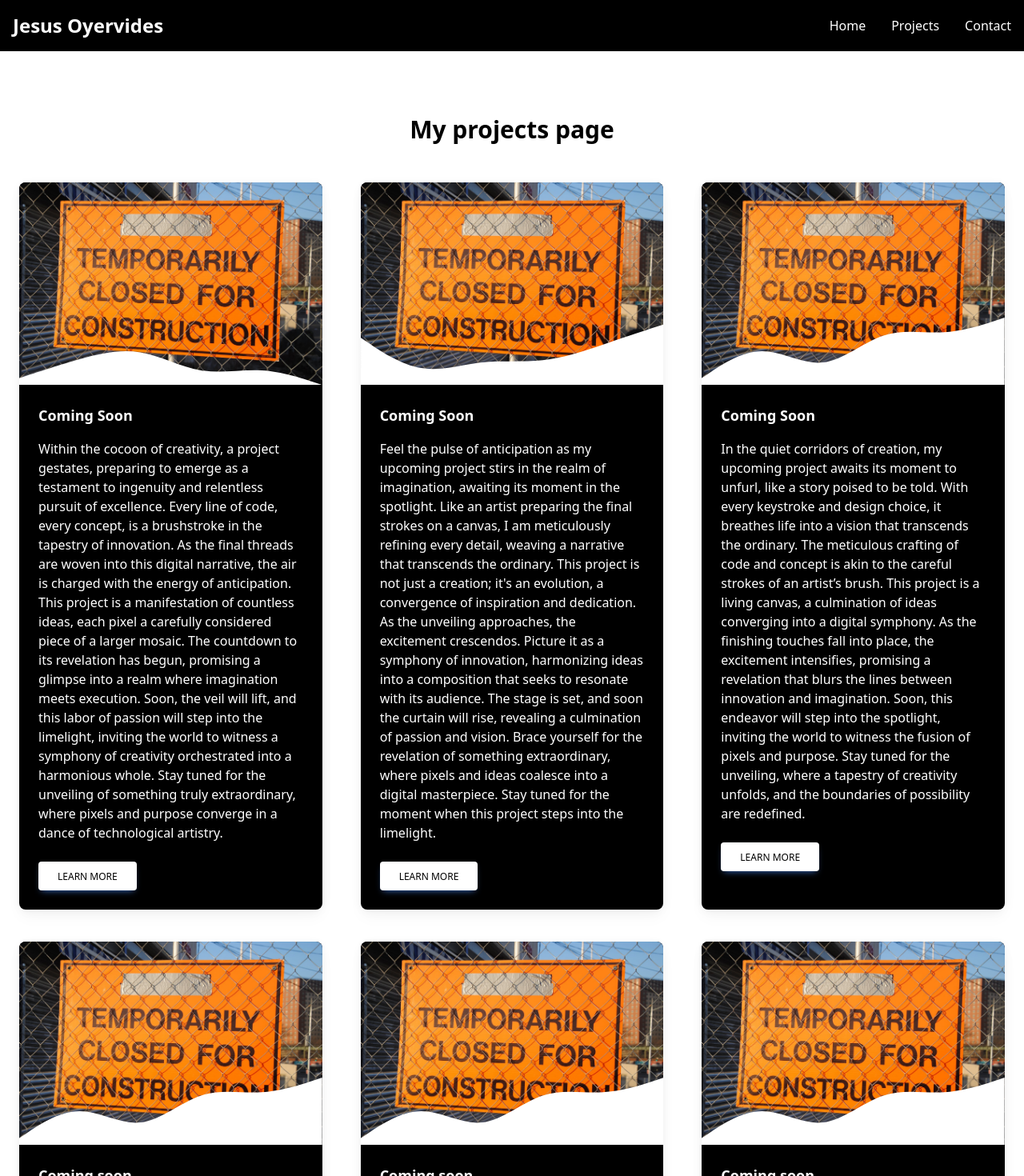
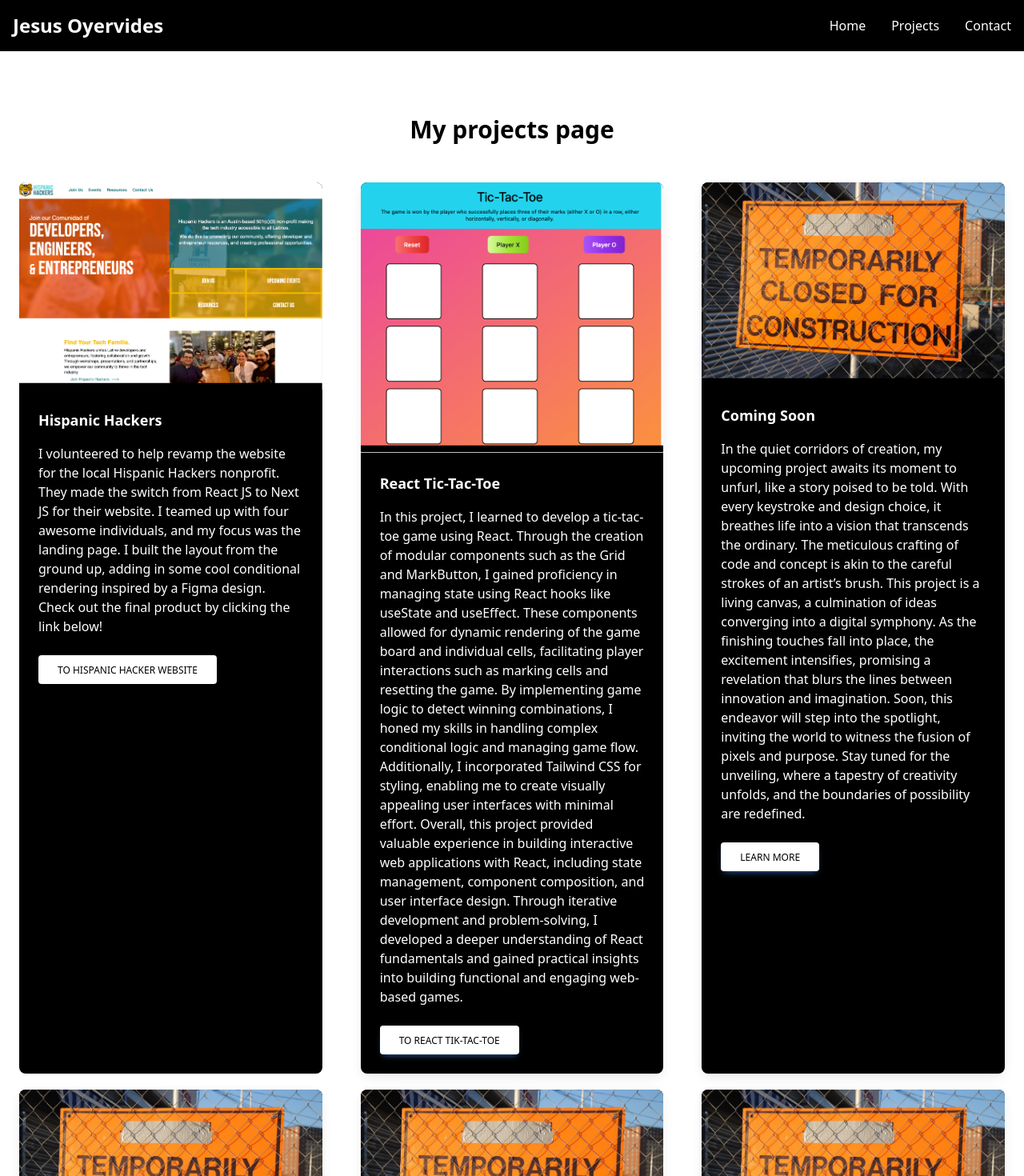
Before and after one commit to jesusoyer/nextjs-portfolio, a Next.js app: page /projects in a window 1280 px wide. Shown: the top 1470 px of the page at 80% size. Built offline with nearby package versions, Linux system fonts and the light colour scheme.

Commit message:
added new project

```diff
--- a/components/HomepageProjects.tsx
+++ b/components/HomepageProjects.tsx
@@ -1,5 +1,6 @@
 import comingSoon from "../public/comingSoon.jpg";
 import hispanicHackers from "../public/HispanicHackers.png";
+import TicTacToe from "../public/Tic tac toe image.png"
 import Image from "next/image";
 export default function HomeProjects() {
   return (
@@ -21,7 +22,7 @@ export default function HomeProjects() {
                   <span className="text-danger dark:text-danger-500">
                     Hispanic Hackers website
                   </span>{" "}
-                  project
+
                 </h2>
                 <p className="mb-6 pb-2 text-white dark:text-neutral-300">
                 I volunteered to help revamp the website for the local Hispanic Hackers nonprofit. They made the switch from React JS to Next JS for their website. I teamed up with four awesome individuals, and my focus was the landing page. I built the layout from the ground up, adding in some cool conditional rendering inspired by a Figma design. Check out the final product by clicking the link below!
@@ -49,29 +50,28 @@ export default function HomeProjects() {
             <div className="w-full shrink-0 grow-0 basis-auto md:w-8/12">
               <div className="px-6 py-12 md:px-12">
                 <h2 className="mb-6 text-3xl text-white font-bold">
-                  <span className="text-white ">"coming soon"</span> project
+                  <span className="text-white ">React.js TIC-TAC-TOE</span>
                 </h2>
                 <p className="mb-6 pb-2 text-white dark:text-neutral-300">
-                  In the quiet expanse of my thoughts, a sensation has ensnared
-                  me, I believe, since that moment... ...that moment when
-                  inspiration descended like stardust. It was almost as if...
-                  ...as if it were a sequence from a reverie. Nothing grander,
-                  nothing simpler... ...than a captivating vista.
+                I learned to develop a tic-tac-toe game using React, creating modular components like Grid and MarkButton. This project enhanced my proficiency in state management with useState and useEffect hooks, enabling dynamic rendering and player interactions. It also honed my skills in game logic and UI design with Tailwind CSS.
                 </p>
                 <button
                   type="button"
                   className="inline-block rounded-full bg-white px-7 pb-2.5 pt-3 text-sm font-medium uppercase leading-normal text-black shadow-[0_4px_9px_-4px_#dc4c64] transition duration-150 ease-in-out hover:bg-danger-600 hover:shadow-[0_8px_9px_-4px_rgba(220,76,100,0.3),0_4px_18px_0_rgba(220,76,100,0.2)] focus:bg-danger-600 focus:shadow-[0_8px_9px_-4px_rgba(220,76,100,0.3),0_4px_18px_0_rgba(220,76,100,0.2)] focus:outline-none focus:ring-0 active:bg-danger-700 active:shadow-[0_8px_9px_-4px_rgba(220,76,100,0.3),0_4px_18px_0_rgba(220,76,100,0.2)] dark:shadow-[0_4px_9px_-4px_rgba(220,76,100,0.5)] dark:hover:shadow-[0_8px_9px_-4px_rgba(220,76,100,0.2),0_4px_18px_0_rgba(220,76,100,0.1)] dark:focus:shadow-[0_8px_9px_-4px_rgba(220,76,100,0.2),0_4px_18px_0_rgba(220,76,100,0.1)] dark:active:shadow-[0_8px_9px_-4px_rgba(220,76,100,0.2),0_4px_18px_0_rgba(220,76,100,0.1)]"
                   data-te-ripple-init
                   data-te-ripple-color="light"
+                  onClick={() => {
+                    window.open('https://main.dd8lletq4lb3y.amplifyapp.com/','_blank');
+                  }}
                 >
-                  Learn more
+                  To React Tic-Tac-Toe
                 </button>
               </div>
             </div>
-            <div className="block w-full shrink-0 grow-0 basis-auto md:w-4/12 lg:flex">
+            <div className="block w-full md:w-4/12 lg:flex">
               <Image
-                src={comingSoon}
-                alt="coming soon"
+                src={TicTacToe}
+                alt="Tic-Tac-Toe"
                 className="w-full rounded-t-lg md:rounded-tr-none md:rounded-bl-lg"
               />
             </div>
@@ -107,6 +107,7 @@ export default function HomeProjects() {
                   className="inline-block rounded-full bg-white px-7 pb-2.5 pt-3 text-sm font-medium uppercase leading-normal text-black shadow-[0_4px_9px_-4px_#dc4c64] transition duration-150 ease-in-out hover:bg-danger-600 hover:shadow-[0_8px_9px_-4px_rgba(220,76,100,0.3),0_4px_18px_0_rgba(220,76,100,0.2)] focus:bg-danger-600 focus:shadow-[0_8px_9px_-4px_rgba(220,76,100,0.3),0_4px_18px_0_rgba(220,76,100,0.2)] focus:outline-none focus:ring-0 active:bg-danger-700 active:shadow-[0_8px_9px_-4px_rgba(220,76,100,0.3),0_4px_18px_0_rgba(220,76,100,0.2)] dark:shadow-[0_4px_9px_-4px_rgba(220,76,100,0.5)] dark:hover:shadow-[0_8px_9px_-4px_rgba(220,76,100,0.2),0_4px_18px_0_rgba(220,76,100,0.1)] dark:focus:shadow-[0_8px_9px_-4px_rgba(220,76,100,0.2),0_4px_18px_0_rgba(220,76,100,0.1)] dark:active:shadow-[0_8px_9px_-4px_rgba(220,76,100,0.2),0_4px_18px_0_rgba(220,76,100,0.1)]"
                   data-te-ripple-init
                   data-te-ripple-color="light"
+
                 >
                   Learn more
                 </button>
--- a/components/ProjectsPage.tsx
+++ b/components/ProjectsPage.tsx
@@ -1,5 +1,7 @@
 import Image from "next/image";
 import Link from "next/link";
+import hispanicHackers from "../public/HispanicHackers.png";
+import TicTacToe from "../public/Tic tac toe image.png";
 
 import ContructionImage from "../public/constructionImage.jpg";
 export default function Homepage() {
@@ -11,54 +13,21 @@ export default function Homepage() {
           My projects page
         </h2>
 
-        <div className="grid gap-x-6 gap-y-10 lg:grid-cols-3 lg:gap-x-12">
-          <div
-            className="mb-6 block rounded-lg bg-black shadow-[0_2px_15px_-3px_rgba(0,0,0,0.07),0_10px_20px_-2px_rgba(0,0,0,0.04)] dark:bg-neutral-700 lg:mb-0"
-            data-te-ripple-init
-            data-te-ripple-color="light"
-          >
+        <div className="grid gap-x-6 gap-y-5 lg:grid-cols-3 lg:gap-x-12">
+        <div className="mb-6 lg:mb-0 bg-black rounded-lg" >
   <div className="relative overflow-hidden bg-cover bg-no-repeat">
-              <Image src={ContructionImage} alt="construction image" className="w-full rounded-t-lg" />
+    <Image src={hispanicHackers} alt="Hispanic Hackers Image" className="w-full rounded-t-lg" />
     <a href="#!">
-                <div className="absolute top-0 right-0 bottom-0 left-0 h-full w-full bg-fixed opacity-0 transition duration-300 ease-in-out hover:opacity-100 bg-[hsla(0,0%,98.4%,0.2)]"></div>
+      <div className="absolute top-0 right-0 bottom-0 left-0 h-full w-full bg-fixed opacity-0 transition duration-300 ease-in-out hover:opacity-100 bg-opacity-20"></div>
     </a>
-              <svg
-                className="absolute left-0 bottom-0 text-white dark:text-neutral-700"
-                xmlns="http://www.w3.org/2000/svg"
-                viewBox="0 0 1440 320"
-              >
-                <path
-                  fill="currentColor"
-                  d="M0,288L48,272C96,256,192,224,288,197.3C384,171,480,149,576,165.3C672,181,768,235,864,250.7C960,267,1056,245,1152,250.7C1248,256,1344,288,1392,304L1440,320L1440,320L1392,320C1344,320,1248,320,1152,320C1056,320,960,320,864,320C768,320,672,320,576,320C480,320,384,320,288,320C192,320,96,320,48,320L0,320Z"
-                ></path>
+    <svg className="absolute left-0 bottom-0 text-white" xmlns="http://www.w3.org/2000/svg" viewBox="0 0 1440 320">
+      <path fill="black" d="M0,288L1440,288L1440,320L0,320Z"></path>
     </svg>
   </div>
   <div className="p-6">
-              <h5 className="mb-4 text-lg text-white font-bold">Coming Soon</h5>
-              <p className="mb-6 text-white">
-                Within the cocoon of creativity, a project gestates, preparing
-                to emerge as a testament to ingenuity and relentless pursuit of
-                excellence. Every line of code, every concept, is a brushstroke
-                in the tapestry of innovation. As the final threads are woven
-                into this digital narrative, the air is charged with the energy
-                of anticipation. This project is a manifestation of countless
-                ideas, each pixel a carefully considered piece of a larger
-                mosaic. The countdown to its revelation has begun, promising a
-                glimpse into a realm where imagination meets execution. Soon,
-                the veil will lift, and this labor of passion will step into the
-                limelight, inviting the world to witness a symphony of
-                creativity orchestrated into a harmonious whole. Stay tuned for
-                the unveiling of something truly extraordinary, where pixels and
-                purpose converge in a dance of technological artistry.
-              </p>
-              <a
-                href="#!"
-                data-te-ripple-init
-                data-te-ripple-color="light"
-                className="inline-block rounded bg-white px-6 pb-2 pt-2.5 text-xs font-medium uppercase leading-normal text-black shadow-[0_4px_9px_-4px_#3b71ca] transition duration-150 ease-in-out hover:bg-primary-600 hover:shadow-[0_8px_9px_-4px_rgba(59,113,202,0.3),0_4px_18px_0_rgba(59,113,202,0.2)] focus:bg-primary-600 focus:shadow-[0_8px_9px_-4px_rgba(59,113,202,0.3),0_4px_18px_0_rgba(59,113,202,0.2)] focus:outline-none focus:ring-0 active:bg-primary-700 active:shadow-[0_8px_9px_-4px_rgba(59,113,202,0.3),0_4px_18px_0_rgba(59,113,202,0.2)] dark:shadow-[0_4px_9px_-4px_rgba(59,113,202,0.5)] dark:hover:shadow-[0_8px_9px_-4px_rgba(59,113,202,0.2),0_4px_18px_0_rgba(59,113,202,0.1)] dark:focus:shadow-[0_8px_9px_-4px_rgba(59,113,202,0.2),0_4px_18px_0_rgba(59,113,202,0.1)] dark:active:shadow-[0_8px_9px_-4px_rgba(59,113,202,0.2),0_4px_18px_0_rgba(59,113,202,0.1)]"
-              >
-                Learn more
-              </a>
+    <h5 className="mb-4 text-lg text-white font-bold">Hispanic Hackers</h5>
+    <p className="mb-6 text-white">I volunteered to help revamp the website for the local Hispanic Hackers nonprofit. They made the switch from React JS to Next JS for their website. I teamed up with four awesome individuals, and my focus was the landing page. I built the layout from the ground up, adding in some cool conditional rendering inspired by a Figma design. Check out the final product by clicking the link below!</p>
+    <a href="https://www.hispanichackers.com/" target="_blank" rel="noopener noreferrer" className="inline-block rounded bg-white px-6 pb-2 pt-2.5 text-xs font-medium uppercase leading-normal text-black shadow-md transition duration-150 ease-in-out hover:bg-primary-600 hover:shadow-xl focus:bg-primary-600 focus:shadow-xl focus:outline-none active:bg-primary-700 active:shadow-xl dark:shadow-lg dark:hover:shadow-md dark:focus:shadow-md dark:active:shadow-md">To Hispanic Hacker website</a>
   </div>
 </div>
 
@@ -68,7 +37,11 @@ export default function Homepage() {
               data-te-ripple-init
               data-te-ripple-color="light"
             >
-              <Image src={ContructionImage} alt="construction image"  className="w-full rounded-t-lg" />
+              <Image
+                src={TicTacToe}
+                alt="Tic-Tac-Toe image"
+                className="w-full rounded-t-lg"
+              />
               <a href="#!">
                 <div className="absolute top-0 right-0 bottom-0 left-0 h-full w-full bg-fixed opacity-0 transition duration-300 ease-in-out hover:opacity-100 bg-[hsla(0,0%,98.4%,0.2)]"></div>
               </a>
@@ -77,37 +50,40 @@ export default function Homepage() {
                 xmlns="http://www.w3.org/2000/svg"
                 viewBox="0 0 1440 320"
               >
-                <path
-                  fill="currentColor"
-                  d="M0,96L48,128C96,160,192,224,288,240C384,256,480,224,576,213.3C672,203,768,213,864,202.7C960,192,1056,160,1152,128C1248,96,1344,64,1392,48L1440,32L1440,320L1392,320C1344,320,1248,320,1152,320C1056,320,960,320,864,320C768,320,672,320,576,320C480,320,384,320,288,320C192,320,96,320,48,320L0,320Z"
-                ></path>
+                 <path fill="black" d="M0,288L1440,288L1440,320L0,320Z"></path>
               </svg>
             </div>
             <div className="p-6">
-              <h5 className="mb-4 text-lg text-white font-bold">Coming Soon</h5>
+              <h5 className="mb-4 text-lg text-white font-bold">
+                React Tic-Tac-Toe
+              </h5>
               <p className="mb-6 text-white">
-                Feel the pulse of anticipation as my upcoming project stirs in
-                the realm of imagination, awaiting its moment in the spotlight.
-                Like an artist preparing the final strokes on a canvas, I am
-                meticulously refining every detail, weaving a narrative that
-                transcends the ordinary. This project is not just a creation;
-                it's an evolution, a convergence of inspiration and dedication.
-                As the unveiling approaches, the excitement crescendos. Picture
-                it as a symphony of innovation, harmonizing ideas into a
-                composition that seeks to resonate with its audience. The stage
-                is set, and soon the curtain will rise, revealing a culmination
-                of passion and vision. Brace yourself for the revelation of
-                something extraordinary, where pixels and ideas coalesce into a
-                digital masterpiece. Stay tuned for the moment when this project
-                steps into the limelight.
+                In this project, I learned to develop a tic-tac-toe game using
+                React. Through the creation of modular components such as the
+                Grid and MarkButton, I gained proficiency in managing state
+                using React hooks like useState and useEffect. These components
+                allowed for dynamic rendering of the game board and individual
+                cells, facilitating player interactions such as marking cells
+                and resetting the game. By implementing game logic to detect
+                winning combinations, I honed my skills in handling complex
+                conditional logic and managing game flow. Additionally, I
+                incorporated Tailwind CSS for styling, enabling me to create
+                visually appealing user interfaces with minimal effort. Overall,
+                this project provided valuable experience in building
+                interactive web applications with React, including state
+                management, component composition, and user interface design.
+                Through iterative development and problem-solving, I developed a
+                deeper understanding of React fundamentals and gained practical
+                insights into building functional and engaging web-based games.
               </p>
               <a
-                href="#!"
+                href="https://main.dd8lletq4lb3y.amplifyapp.com/"
+                target="_blank" rel="noopener noreferrer"
                 data-te-ripple-init
                 data-te-ripple-color="light"
                 className="inline-block rounded bg-white px-6 pb-2 pt-2.5 text-xs font-medium uppercase leading-normal text-black shadow-[0_4px_9px_-4px_#3b71ca] transition duration-150 ease-in-out hover:bg-primary-600 hover:shadow-[0_8px_9px_-4px_rgba(59,113,202,0.3),0_4px_18px_0_rgba(59,113,202,0.2)] focus:bg-primary-600 focus:shadow-[0_8px_9px_-4px_rgba(59,113,202,0.3),0_4px_18px_0_rgba(59,113,202,0.2)] focus:outline-none focus:ring-0 active:bg-primary-700 active:shadow-[0_8px_9px_-4px_rgba(59,113,202,0.3),0_4px_18px_0_rgba(59,113,202,0.2)] dark:shadow-[0_4px_9px_-4px_rgba(59,113,202,0.5)] dark:hover:shadow-[0_8px_9px_-4px_rgba(59,113,202,0.2),0_4px_18px_0_rgba(59,113,202,0.1)] dark:focus:shadow-[0_8px_9px_-4px_rgba(59,113,202,0.2),0_4px_18px_0_rgba(59,113,202,0.1)] dark:active:shadow-[0_8px_9px_-4px_rgba(59,113,202,0.2),0_4px_18px_0_rgba(59,113,202,0.1)]"
               >
-                Learn more
+                To React Tik-Tac-Toe
               </a>
             </div>
           </div>
@@ -118,7 +94,11 @@ export default function Homepage() {
               data-te-ripple-init
               data-te-ripple-color="light"
             >
-              <Image src={ContructionImage} alt="construction image"  className="w-full rounded-t-lg" />
+              <Image
+                src={ContructionImage}
+                alt="construction image"
+                className="w-full rounded-t-lg"
+              />
               <a href="#!">
                 <div className="absolute top-0 right-0 bottom-0 left-0 h-full w-full bg-fixed opacity-0 transition duration-300 ease-in-out hover:opacity-100 bg-[hsla(0,0%,98.4%,0.2)]"></div>
               </a>
@@ -127,10 +107,7 @@ export default function Homepage() {
                 xmlns="http://www.w3.org/2000/svg"
                 viewBox="0 0 1440 320"
               >
-                <path
-                  fill="currentColor"
-                  d="M0,288L48,256C96,224,192,160,288,160C384,160,480,224,576,213.3C672,203,768,117,864,85.3C960,53,1056,75,1152,69.3C1248,64,1344,32,1392,16L1440,0L1440,320L1392,320C1344,320,1248,320,1152,320C1056,320,960,320,864,320C768,320,672,320,576,320C480,320,384,320,288,320C192,320,96,320,48,320L0,320Z"
-                ></path>
+                 <path fill="black" d="M0,288L1440,288L1440,320L0,320Z"></path>
               </svg>
             </div>
             <div className="p-6">
@@ -166,7 +143,11 @@ export default function Homepage() {
               data-te-ripple-init
               data-te-ripple-color="light"
             >
-              <Image src={ContructionImage} alt="construction image"  className="w-full rounded-t-lg" />
+              <Image
+                src={ContructionImage}
+                alt="construction image"
+                className="w-full rounded-t-lg"
+              />
               <a href="#!">
                 <div className="absolute top-0 right-0 bottom-0 left-0 h-full w-full bg-fixed opacity-0 transition duration-300 ease-in-out hover:opacity-100 bg-[hsla(0,0%,98.4%,0.2)]"></div>
               </a>
@@ -175,10 +156,7 @@ export default function Homepage() {
                 xmlns="http://www.w3.org/2000/svg"
                 viewBox="0 0 1440 320"
               >
-                <path
-                  fill="currentColor"
-                  d="M0,288L48,256C96,224,192,160,288,160C384,160,480,224,576,213.3C672,203,768,117,864,85.3C960,53,1056,75,1152,69.3C1248,64,1344,32,1392,16L1440,0L1440,320L1392,320C1344,320,1248,320,1152,320C1056,320,960,320,864,320C768,320,672,320,576,320C480,320,384,320,288,320C192,320,96,320,48,320L0,320Z"
-                ></path>
+                 <path fill="black" d="M0,288L1440,288L1440,320L0,320Z"></path>
               </svg>
             </div>
             <div className="p-6">
@@ -216,7 +194,11 @@ export default function Homepage() {
               data-te-ripple-init
               data-te-ripple-color="light"
             >
-              <Image src={ContructionImage} alt="construction image"  className="w-full rounded-t-lg" />
+              <Image
+                src={ContructionImage}
+                alt="construction image"
+                className="w-full rounded-t-lg"
+              />
               <a href="#!">
                 <div className="absolute top-0 right-0 bottom-0 left-0 h-full w-full bg-fixed opacity-0 transition duration-300 ease-in-out hover:opacity-100 bg-[hsla(0,0%,98.4%,0.2)]"></div>
               </a>
@@ -225,10 +207,7 @@ export default function Homepage() {
                 xmlns="http://www.w3.org/2000/svg"
                 viewBox="0 0 1440 320"
               >
-                <path
-                  fill="currentColor"
-                  d="M0,288L48,256C96,224,192,160,288,160C384,160,480,224,576,213.3C672,203,768,117,864,85.3C960,53,1056,75,1152,69.3C1248,64,1344,32,1392,16L1440,0L1440,320L1392,320C1344,320,1248,320,1152,320C1056,320,960,320,864,320C768,320,672,320,576,320C480,320,384,320,288,320C192,320,96,320,48,320L0,320Z"
-                ></path>
+                 <path fill="black" d="M0,288L1440,288L1440,320L0,320Z"></path>
               </svg>
             </div>
             <div className="p-6">
@@ -265,7 +244,11 @@ export default function Homepage() {
               data-te-ripple-init
               data-te-ripple-color="light"
             >
-              <Image src={ContructionImage} alt="construction image"  className="w-full rounded-t-lg" />
+              <Image
+                src={ContructionImage}
+                alt="construction image"
+                className="w-full rounded-t-lg"
+              />
               <a href="#!">
                 <div className="absolute top-0 right-0 bottom-0 left-0 h-full w-full bg-fixed opacity-0 transition duration-300 ease-in-out hover:opacity-100 bg-[hsla(0,0%,98.4%,0.2)]"></div>
               </a>
@@ -274,10 +257,7 @@ export default function Homepage() {
                 xmlns="http://www.w3.org/2000/svg"
                 viewBox="0 0 1440 320"
               >
-                <path
-                  fill="currentColor"
-                  d="M0,288L48,256C96,224,192,160,288,160C384,160,480,224,576,213.3C672,203,768,117,864,85.3C960,53,1056,75,1152,69.3C1248,64,1344,32,1392,16L1440,0L1440,320L1392,320C1344,320,1248,320,1152,320C1056,320,960,320,864,320C768,320,672,320,576,320C480,320,384,320,288,320C192,320,96,320,48,320L0,320Z"
-                ></path>
+                 <path fill="black" d="M0,288L1440,288L1440,320L0,320Z"></path>
               </svg>
             </div>
             <div className="p-6">
--- a/pages/_document.tsx
+++ b/pages/_document.tsx
@@ -4,6 +4,7 @@ import { Html, Head, Main, NextScript } from 'next/document';
 export default function Document() {
   return (
     <Html lang="en">
+      <title>JO Portfolio</title>
       <Head />
       <body>
 
```
Also changed, not shown: public/Tic tac toe image.png (added). Lines whose indentation alone changed are shown as unchanged.
